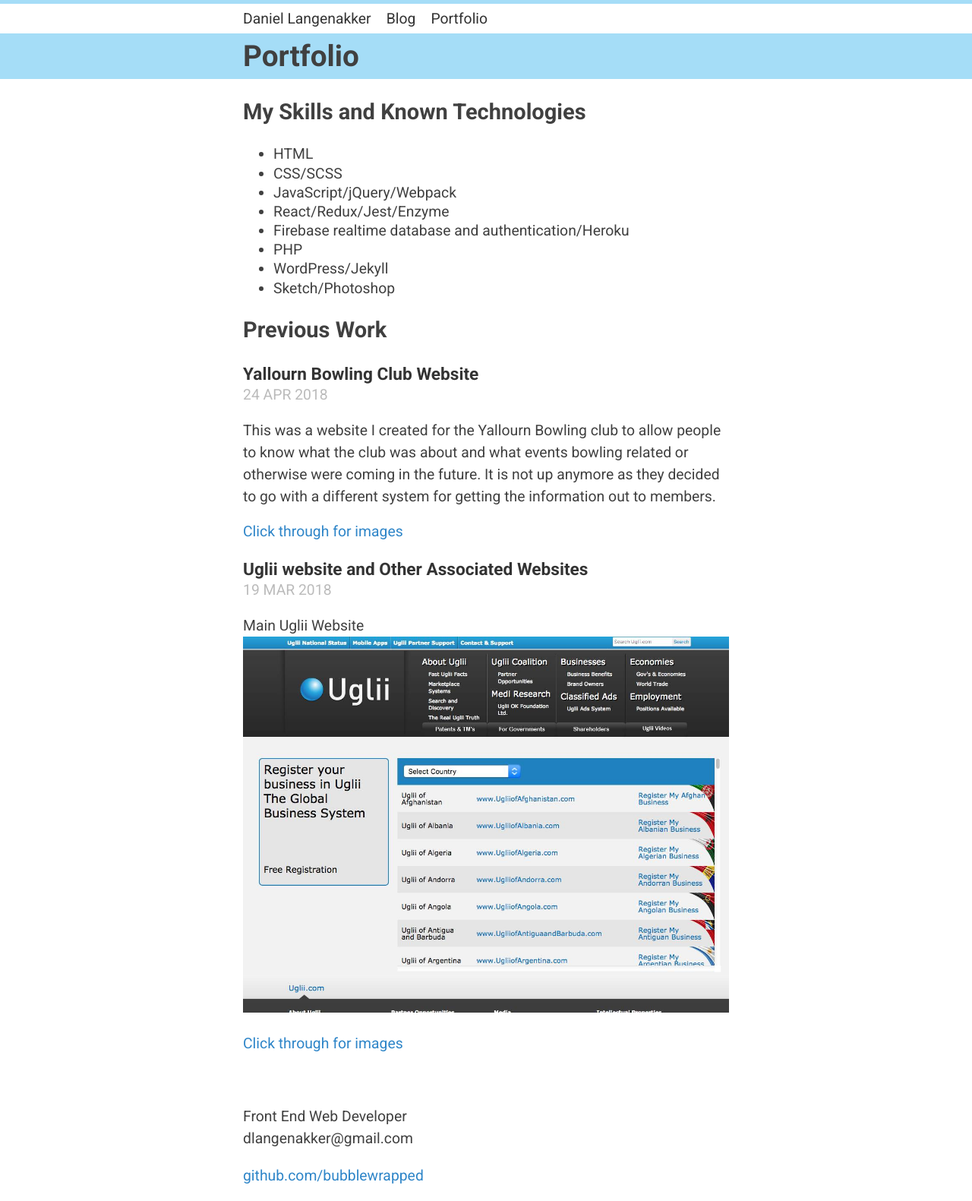
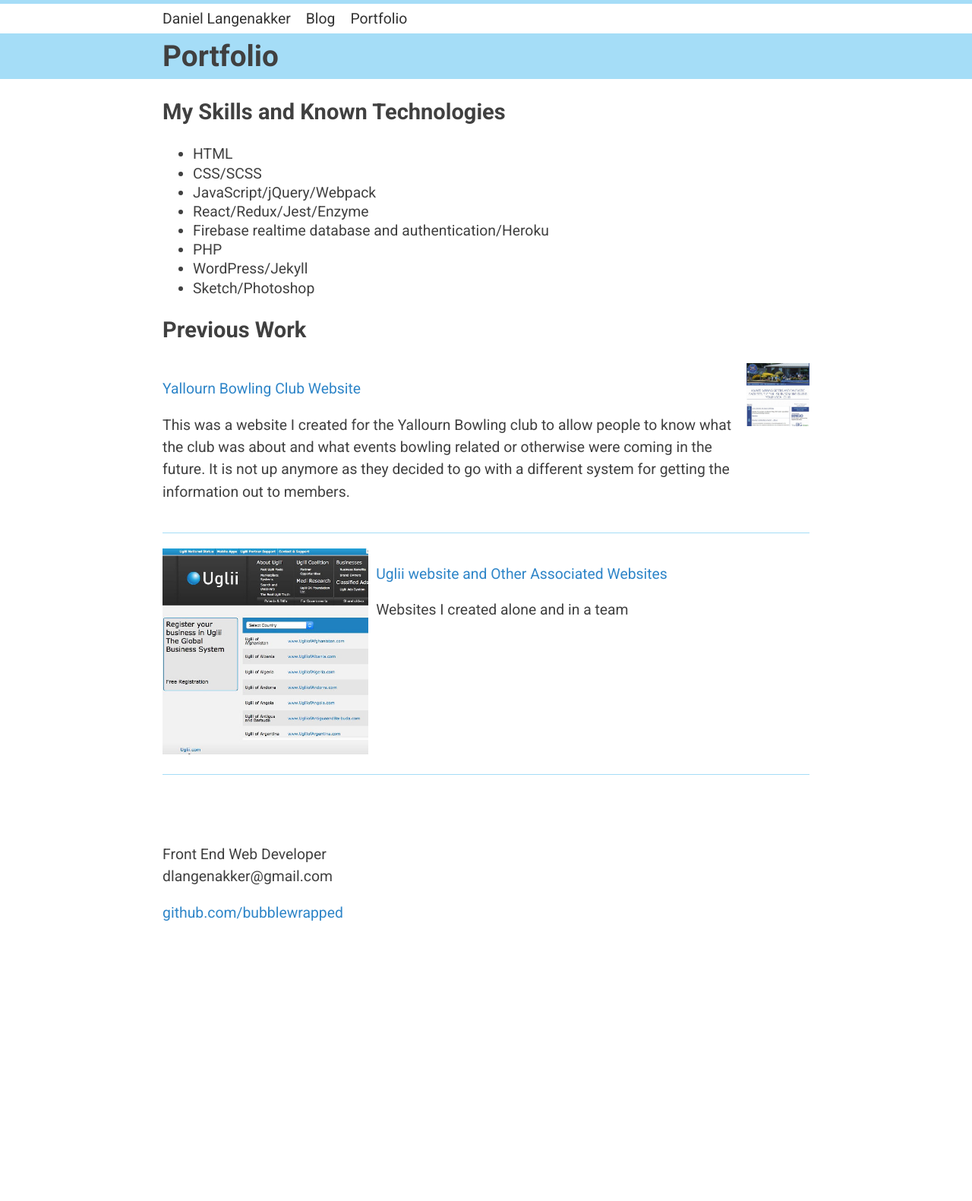
Before and after one commit to bubblewrapped/bubblewrapped.github.io, a Jekyll site: the page built from portfolio.html, in a window 1280 px wide. Shown: the whole page at 76% size. Built offline with Jekyll 4.4.1, drawn with Linux system fonts in a browser that asks for light colours; after the commit the page ends 1235 px from its top, so only the background shows below that.

Commit message:
Change portfolio list styling

```diff
--- a/_posts/2018-03-20-uglii-website-and-other-associated-websites.markdown
+++ b/_posts/2018-03-20-uglii-website-and-other-associated-websites.markdown
@@ -5,6 +5,7 @@
 date: 2018-03-19 14:50:00
 categories: portfolio
 thumbnail: "/img/screenshots/ugliicom_home_thumb.jpg"
+excerpt: "Websites I created alone and in a team"
 
 ---
 
--- a/css/style.scss
+++ b/css/style.scss
@@ -3,7 +3,7 @@
 
 @import "normalize";
 
-$headerBlue: #a5ddf7;
+$lightBlue: #a5ddf7;
 
 *,
 *:before,
@@ -13,7 +13,7 @@
 }
 
 html {
-	border-top: 5px solid $headerBlue;
+	border-top: 5px solid $lightBlue;
 	min-height:100%;
 }
 
@@ -37,15 +37,9 @@
 	}
 }
 
-.header {
-}
-
-.logo {
-}
-
 .container {
-	//width:45em;
-	width:50%;
+	width:44em;
+	//width:50%;
 	margin:0 auto;
 	padding:0;
 	@media (max-width:830px) {
@@ -55,7 +49,6 @@
 }
 
 .menu {
-	padding:0;
 	ul {
 		list-style:none;
 		overflow:hidden;
@@ -78,15 +71,14 @@
 }
 
 .aboutMe {
-	background: $headerBlue;
-	display: flex;
-	flex-direction: column;
-	justify-content: center;
+	background: $lightBlue;
 	height: 50vh;
+	margin-bottom: 20px;
+	padding: 20px 0;
 }
 
 .pageHeader {
-	background: $headerBlue;
+	background: $lightBlue;
 	padding: 5px 0;
 	h1 {
 		margin: 0;
@@ -121,6 +113,52 @@
 	color:#bbb;
 }
 
+.portfolio {
+
+}
+
+.portfolio-item {
+	display: flex;
+	padding-bottom: 20px;
+	border-bottom: 1px solid $lightBlue;
+	margin-bottom: 20px;
+}
+
+.portfolio-item__image {
+	padding-left: 10px;
+	width: 33%;
+}
+
+.portfolio-item:nth-child(even) {
+	flex-direction: row-reverse;
+	justify-content: flex-end;
+}
+
+.portfolio-item:nth-child(even) .portfolio-item__image {
+	padding: 0 10px 0 0;
+}
+
+@media (max-width:1000px) {
+	.portfolio-item {
+		flex-direction: column;
+		img {
+			max-width: 100%;
+		}
+	}
+	.portfolio-item:nth-child(even) {
+		flex-direction: column;
+	}
+	.portfolio-item__image,
+	.portfolio-item:nth-child(even) .portfolio-item__image {
+		padding: 0;
+		width: auto;
+	}
+}
+
+.post {
+	flex-basis: 33%;
+}
+
 .footer {
 	padding-top:50px;
 	clear:both;
--- a/portfolio.html
+++ b/portfolio.html
@@ -17,16 +17,17 @@
 		<li>Sketch/Photoshop</li>
 	</ul>
 	<h2>Previous Work</h2>
-	<div class="posts">
+	<div class="portfolio__items">
 			{% for post in site.categories.portfolio %}
-		<article class="post">
-			<div class="postHeader">
-				<h3><a href="{{ post.url }}">{{ post.title }}</a></h3>
-			<span class="meta">{{ post.date | date: "%d %b %Y"  }}</span>
+			<article class="portfolio-item">
+				<div>
+					<p>
+						<a href="{{ post.url }}">{{ post.title }}</a>
+					</p>
+					{{post.excerpt}}
 				</div>
-			<div>
-				{{ post.excerpt }}
-			<a href="{{ post.url }}">Click through for images</a>
+				<div class="portfolio-item__image">
+					<img src="{{ post.thumbnail }}" />
 				</div>
 			</article>
 			{% endfor %}
```
Also changed, not shown: index.html (+12 -7 lines), 1 other file. Lines whose indentation alone changed are shown as unchanged.
